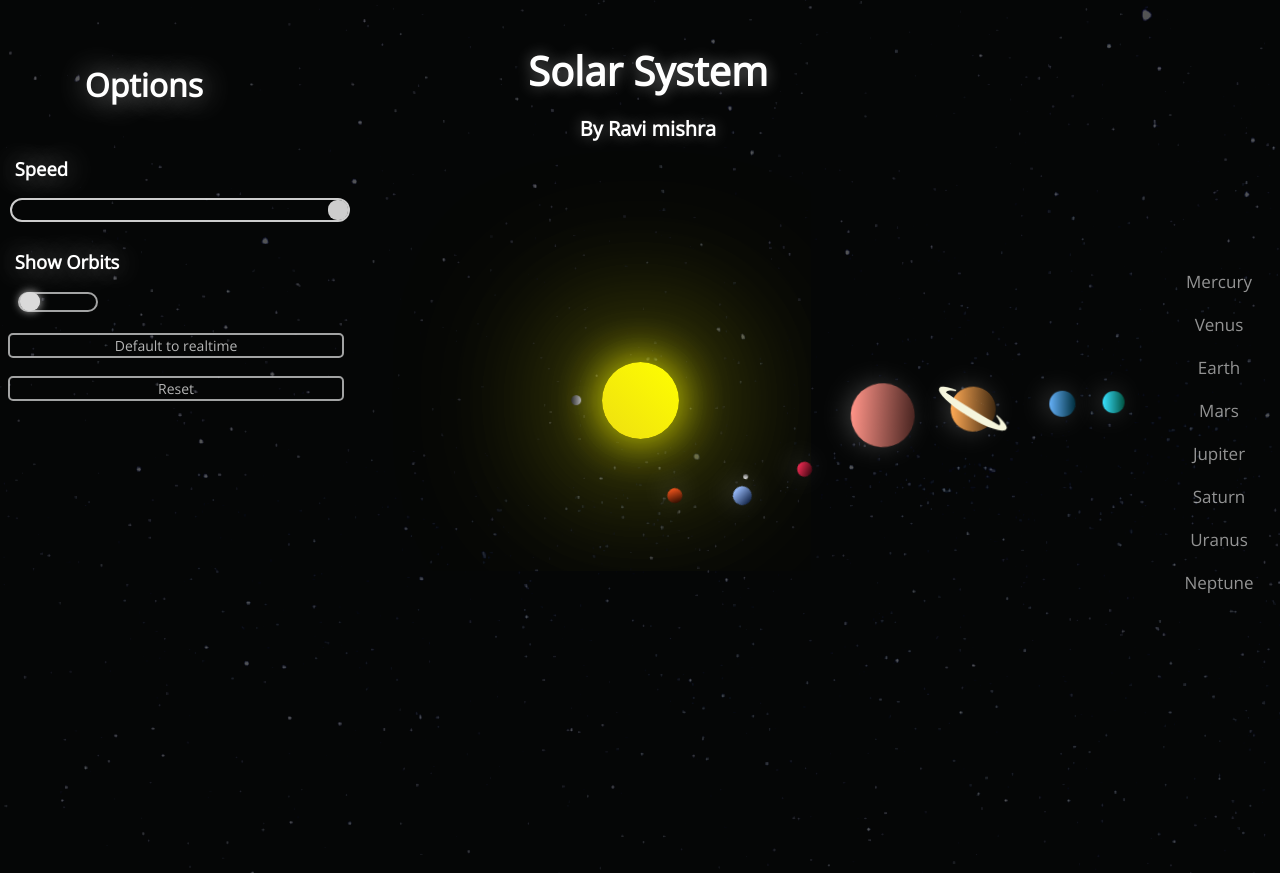
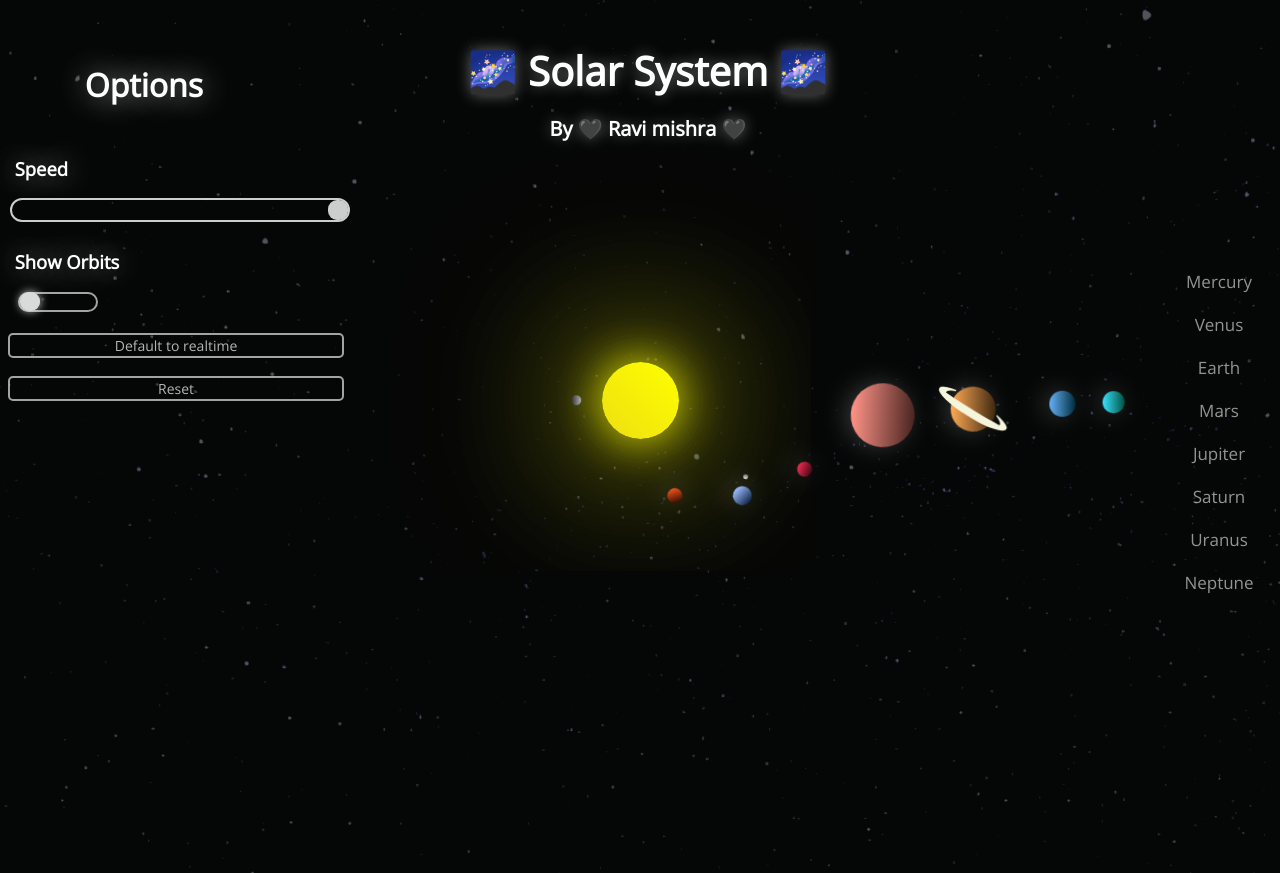
Before and after one commit to mihraravi/solar-system, a plain HTML site: page index.html in a window 1280 px wide. Drawn offline with nearby package versions, Linux system fonts and the light colour scheme.

Commit message:
Update index.html

```diff
--- a/index.html
+++ b/index.html
@@ -12,9 +12,9 @@
       <img class="background-image" src="NightSky.jpeg" draggable="false">
 
       <div class="header-container">
-        <h1 class="main-heading">Solar System</h1>
+        <h1 class="main-heading"> &#127756 Solar System &#127756</h1>
 
-        <h2 class="credits">By <a href="https://github.com/mihraravi" target="01ravi">Ravi mishra</a></h2>
+        <h2 class="credits">By <a href="https://github.com/mihraravi" target="01ravi"> &#128420 Ravi mishra  &#128420</a></h2>
       </div>
 
       <div class="star sun"></div>
```
